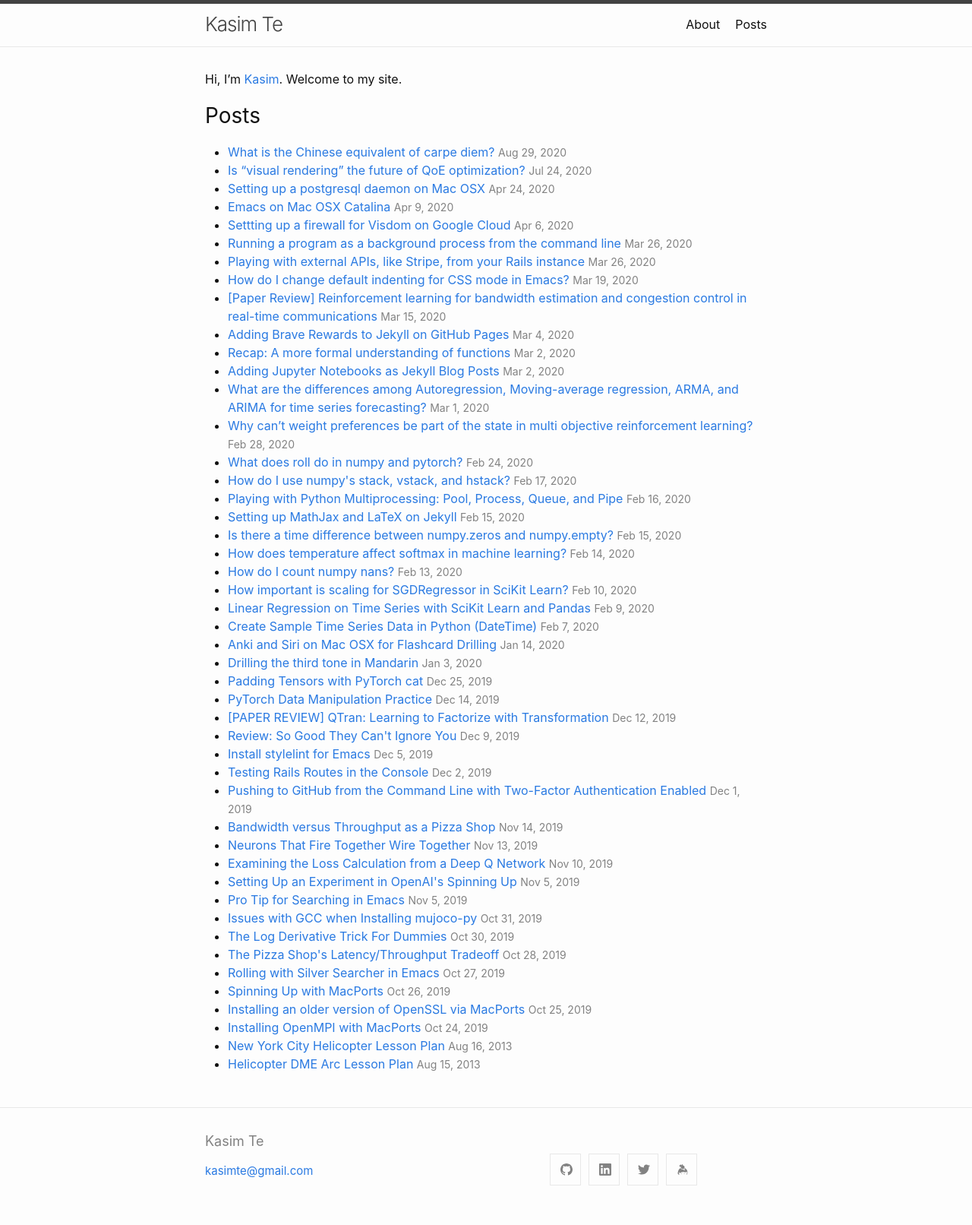
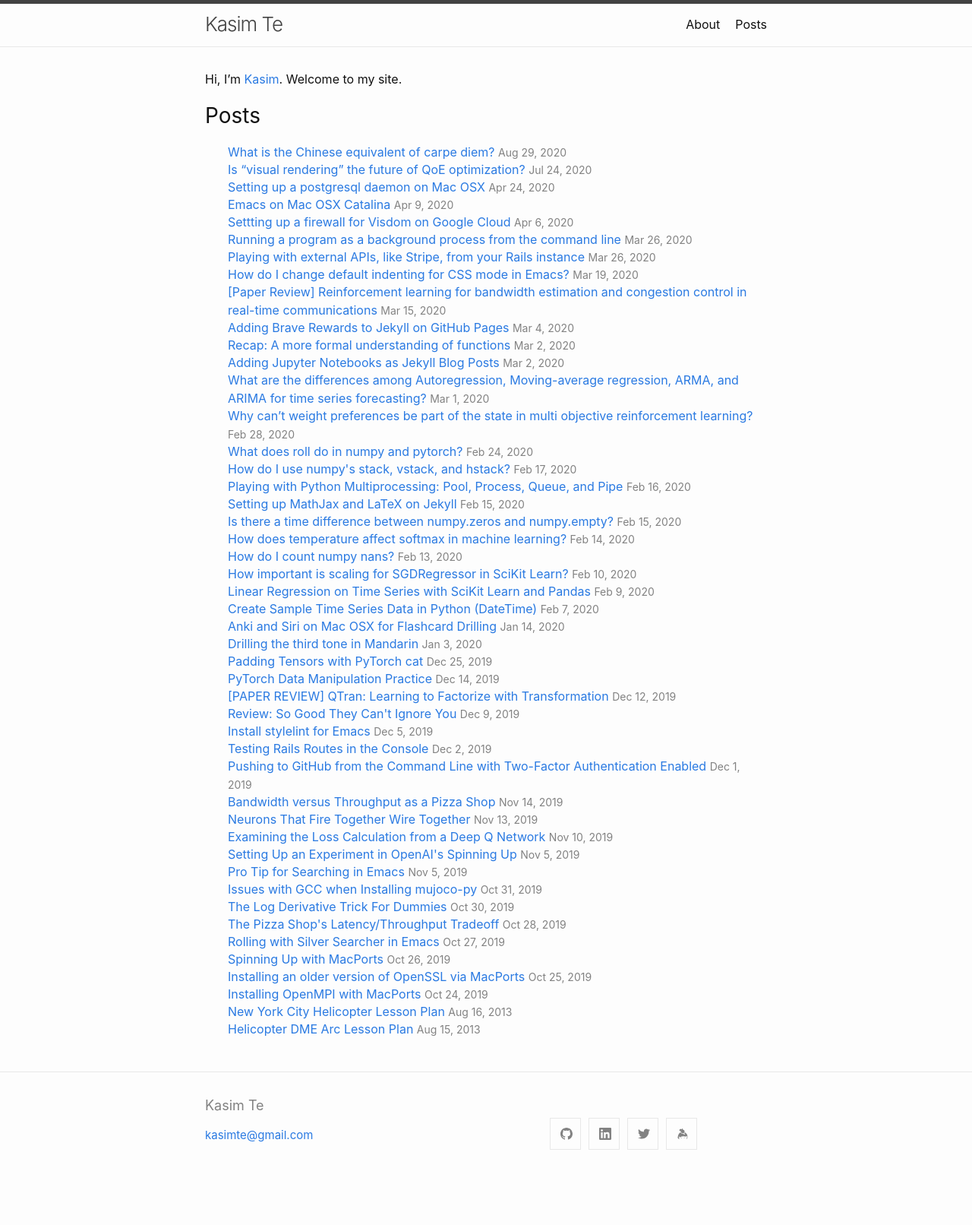
Before and after one commit to kasimte/kasimte.github.io, a Jekyll site: the page built from index.md, in a window 1280 px wide. Shown: the whole page at 76% size. Built offline with Jekyll 4.4.1, drawn with Linux system fonts in a browser that asks for light colours; nearby versions of some CDN libraries; after the commit the page ends 1565 px from its top, so only the background shows below that.

Commit message:
Clean up home <li> style.

```diff
--- a/assets/css/style.scss
+++ b/assets/css/style.scss
@@ -17,3 +17,9 @@
 .post-nav-next {
     text-align: right;
 }
+
+.home li {
+  position: relative;
+  display: block;
+  margin-bottom: -1px;
+}
```
